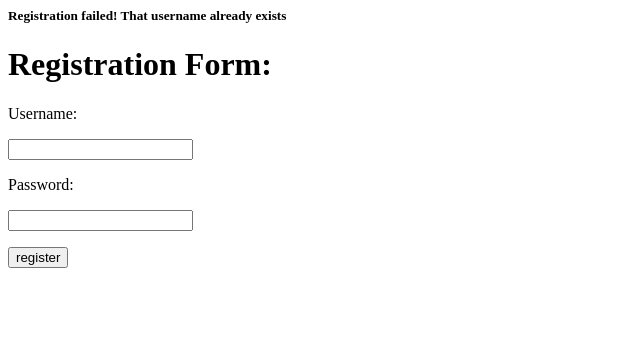
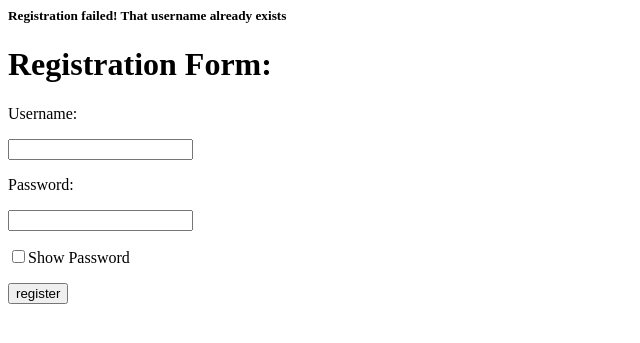
Before and after one commit to unsw-cse-comp3900-9900-22T1/capstone-project-3900-t14a-name, a Flask app: template templates/registration_failed.html in a window 1280 px wide. Shown: the top 343 px of the page, without its empty margins (0-640 px from the left). Run offline with Flask 2, Linux system fonts and the light colour scheme; the template is opened without the code that fills it, so the values that code supplies are empty.

Commit message:
adding hidden password functionality

```diff
--- a/main.py
+++ b/main.py
@@ -42,7 +42,7 @@ def register():
             ).hex()
 
             post_account_details(username,salt,password)
-            return redirect(url_for("home"))
+            return redirect(url_for("login"))
 
     else:
         return render_template("register.html")
--- a/templates/register.html
+++ b/templates/register.html
@@ -8,8 +8,22 @@
         <p>Username:</p>
         <p><input type="text" name="nm" /></p>
         <p>Password:</p>
-        <p><input type="text" name="pw" /></p>
+        <p><input type="password" name="pw" id="myInput" /></p>
+        <!-- An element to toggle between password visibility -->
+        <input type="checkbox" onclick="myFunction()">Show Password
         <p><input type="submit" value="register" /></p>
     </form>
 </body>
 </html>
+
+<script>
+
+function myFunction() {
+    var x = document.getElementById("myInput");
+    if (x.type === "password") {
+      x.type = "text";
+    } else {
+      x.type = "password";
+    }
+  }
+</script>
```
Also changed, not shown: templates/login.html (+16 -1 lines).
